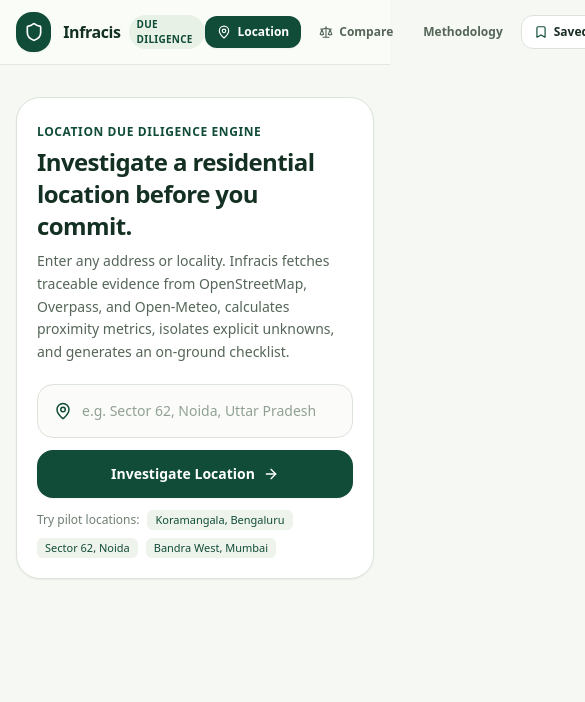
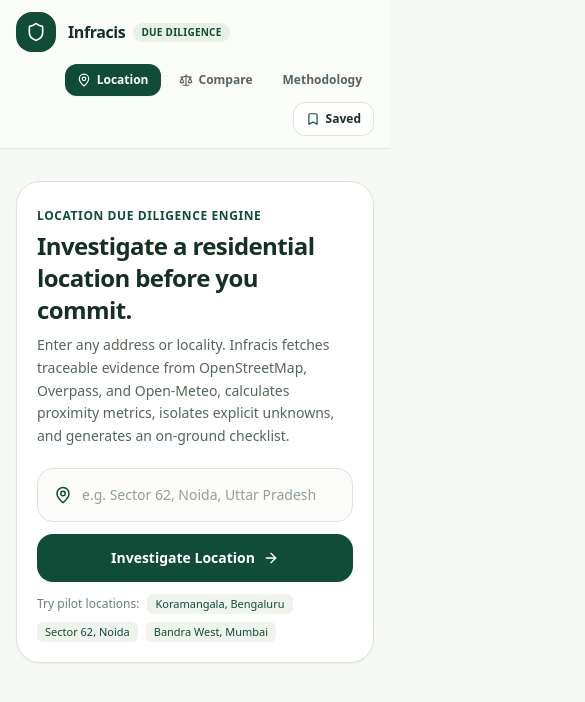
Before and after one commit to ManOfDiamond/infracis, a Next.js app: page / in a window 390 px wide. Shown: the top 702 px of the page, 585 px wide, since content can reach past the window. Built offline with nearby package versions, Linux system fonts and the light colour scheme.

Commit message:
ui: make navigation wrap cleanly on mobile and expose active state

```diff
--- a/components/nav.tsx
+++ b/components/nav.tsx
@@ -11,7 +11,7 @@ interface NavProps {
 export default function Nav({ activeTab, setActiveTab, onOpenSaved }: NavProps) {
   return (
     <header className="border-b border-[#e2e9df] bg-[#fbfcf9]/90 backdrop-blur-md sticky top-0 z-40">
-      <div className="mx-auto flex max-w-6xl items-center justify-between px-4 py-3 sm:px-6">
+      <div className="mx-auto flex max-w-6xl flex-wrap items-center justify-between gap-3 px-4 py-3 sm:px-6">
         <div className="flex items-center gap-3">
           <div className="flex h-10 w-10 items-center justify-center rounded-2xl bg-[#104c38] text-white shadow-sm">
             <Shield size={20} />
@@ -29,10 +29,11 @@ export default function Nav({ activeTab, setActiveTab, onOpenSaved }: NavProps)
           </div>
         </div>
 
-        <div className="flex items-center gap-1.5 sm:gap-2">
+        <nav aria-label="Main navigation" className="flex flex-wrap items-center justify-end gap-1.5 sm:gap-2">
           <button
             type="button"
             onClick={() => setActiveTab("analyze")}
+            aria-pressed={activeTab === "analyze"}
             className={`inline-flex items-center gap-1.5 rounded-xl px-3 py-2 text-xs font-semibold transition ${
               activeTab === "analyze"
                 ? "bg-[#104c38] text-white shadow-sm"
@@ -45,6 +46,7 @@ export default function Nav({ activeTab, setActiveTab, onOpenSaved }: NavProps)
           <button
             type="button"
             onClick={() => setActiveTab("compare")}
+            aria-pressed={activeTab === "compare"}
             className={`inline-flex items-center gap-1.5 rounded-xl px-3 py-2 text-xs font-semibold transition ${
               activeTab === "compare"
                 ? "bg-[#104c38] text-white shadow-sm"
@@ -57,6 +59,7 @@ export default function Nav({ activeTab, setActiveTab, onOpenSaved }: NavProps)
           <button
             type="button"
             onClick={() => setActiveTab("methodology")}
+            aria-pressed={activeTab === "methodology"}
             className={`inline-flex items-center gap-1.5 rounded-xl px-3 py-2 text-xs font-semibold transition ${
               activeTab === "methodology"
                 ? "bg-[#104c38] text-white shadow-sm"
@@ -83,7 +86,7 @@ export default function Nav({ activeTab, setActiveTab, onOpenSaved }: NavProps)
           >
             <Github size={18} />
           </a>
-        </div>
+        </nav>
       </div>
     </header>
   );
```
